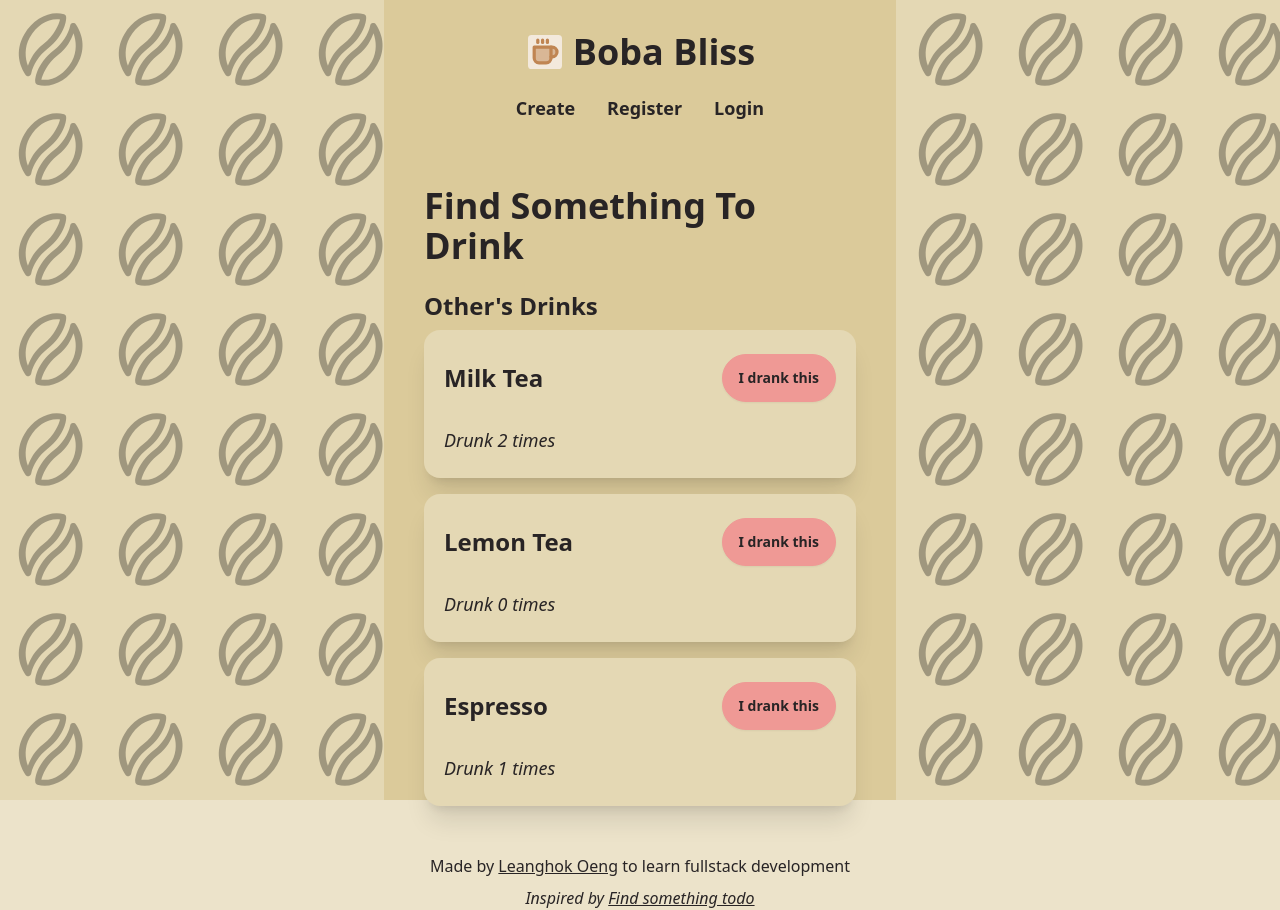
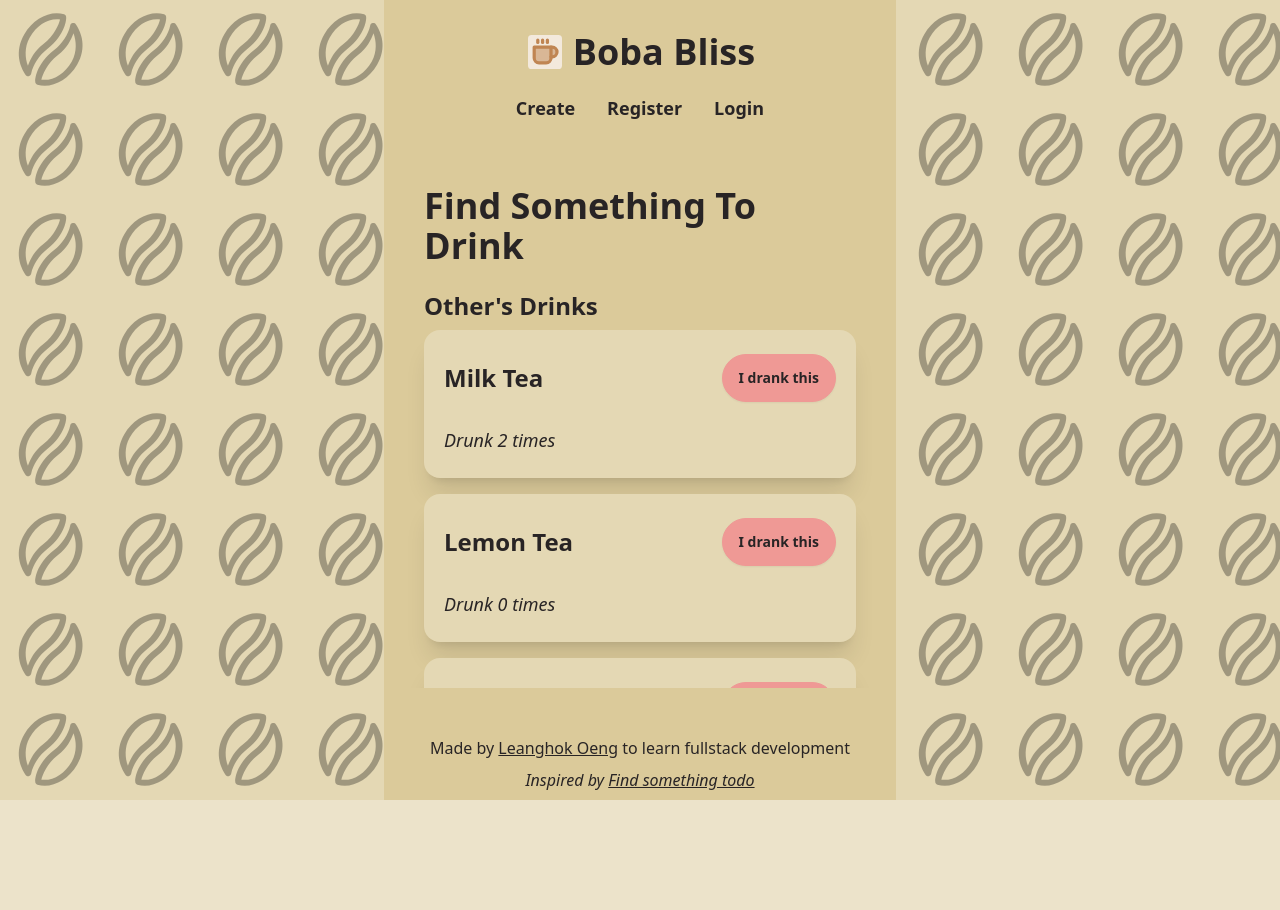
Before and after one commit to leanghok120/Fullstack-Auth, a React (Create React App) app in the folder client/: page / in a window 1280 px wide. After the commit the page ends 800 px from the top, so only its background shows below. Built offline with nearby package versions, Linux system fonts and the light colour scheme.

Commit message:
Fix overflowing drinks issue

```diff
--- a/client/src/pages/Home.jsx
+++ b/client/src/pages/Home.jsx
@@ -11,9 +11,9 @@
   ];
 
   return (
-    <div className="w-2/5 h-screen mx-auto bg-base-300 p-2">
+    <div className="w-2/5 h-screen mx-auto bg-base-300 p-2 flex flex-col">
       <Header />
-      <div className="mt-12 px-8">
+      <div className="flex-grow overflow-y-auto mt-12 px-8">
         <h1 className="font-black text-4xl">Find Something To Drink</h1>
         <h2 className="font-bold text-2xl mt-6">Other's Drinks</h2>
         <div className="flex flex-col gap-4 mt-2">
```
